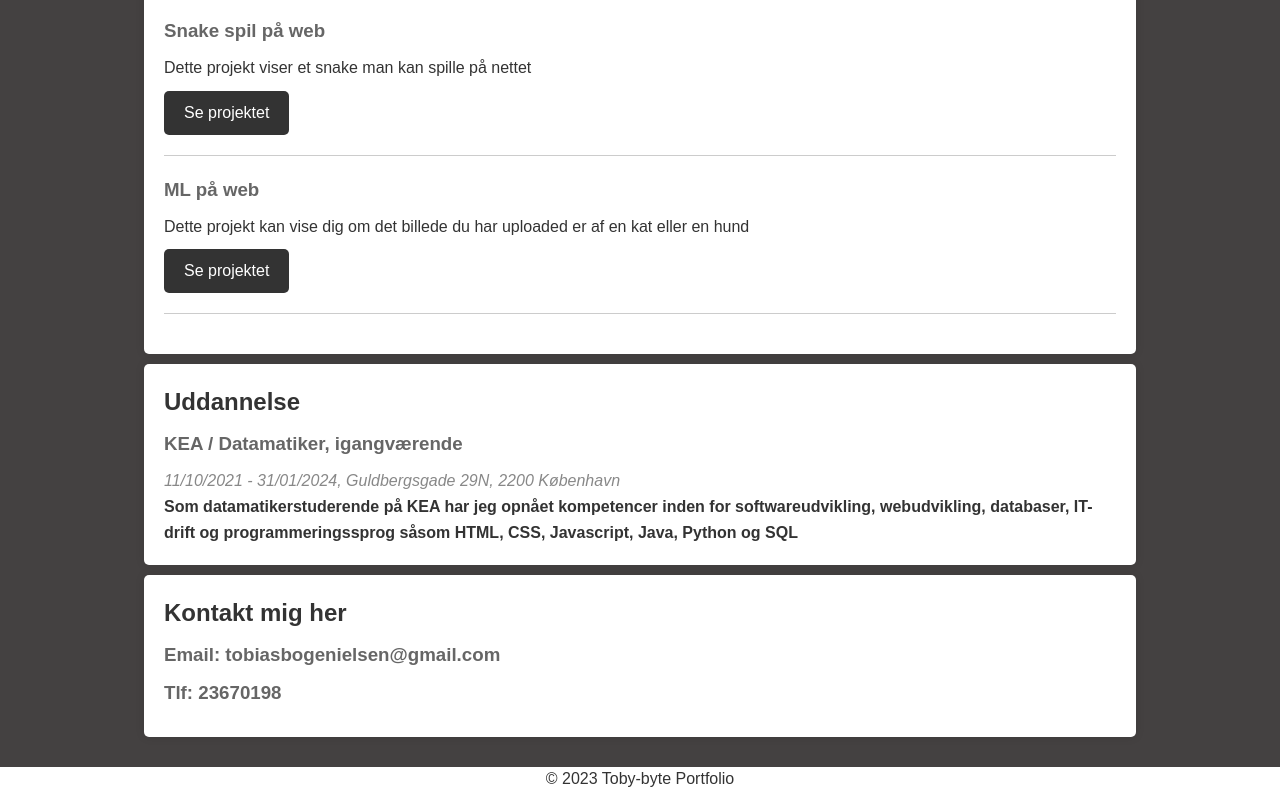
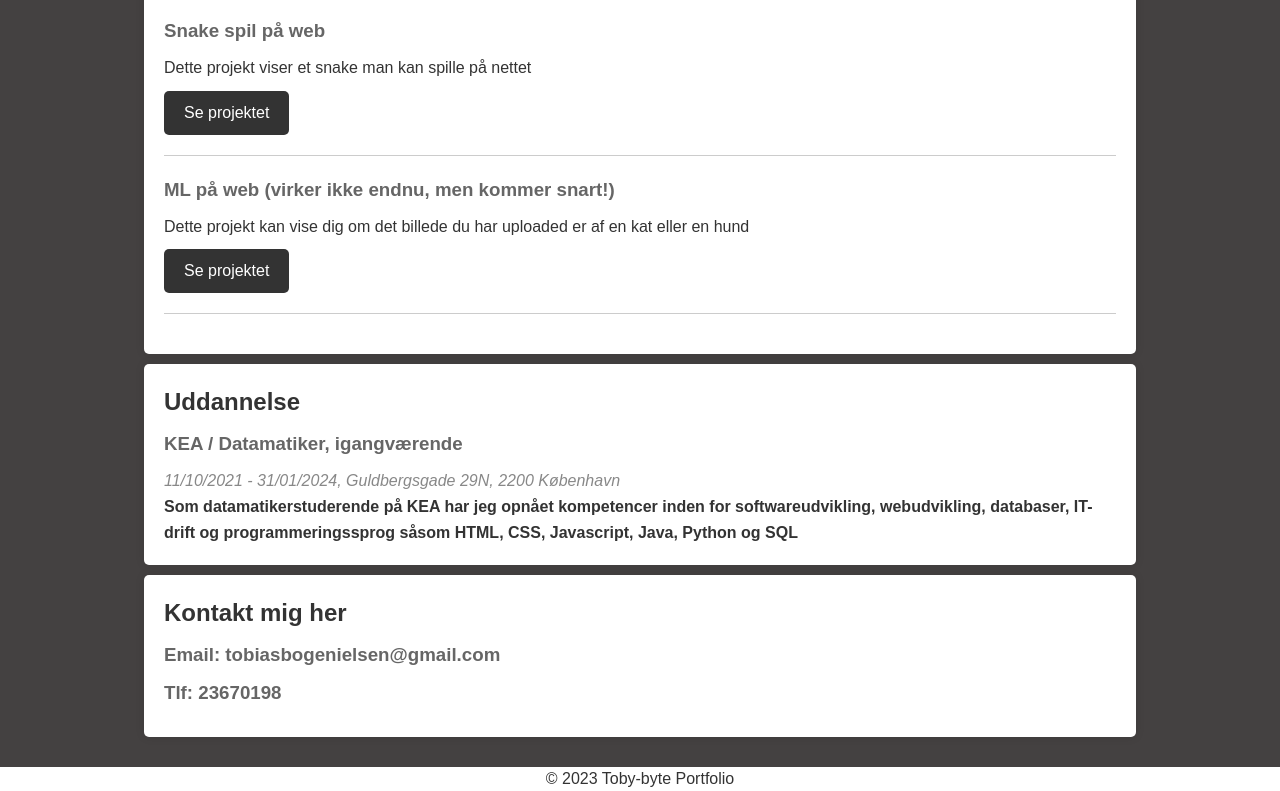
Before and after one commit to Toby-byte/Toby-byte.github.io, a plain HTML site: page index.html in a window 1280 px wide. Shown: the part 1234-2025 px from the top of the page. Drawn offline with Linux system fonts and the light colour scheme.

Commit message:
update on ML

```diff
--- a/index.html
+++ b/index.html
@@ -67,7 +67,7 @@
 				<a href="/snake/snake.html">Se projektet</a>
 			</article>
 			<article class="projekt">
-				<h3>ML på web</h3>
+				<h3>ML på web (virker ikke endnu, men kommer snart!)</h3>
 				<p>Dette projekt kan vise dig om det billede du har uploaded er af en kat eller en hund</p>
 				<!-- virker på github, ikke pille! -->
 				<a href="/send_and_recive/Picture_upload_server.html">Se projektet</a>
```
